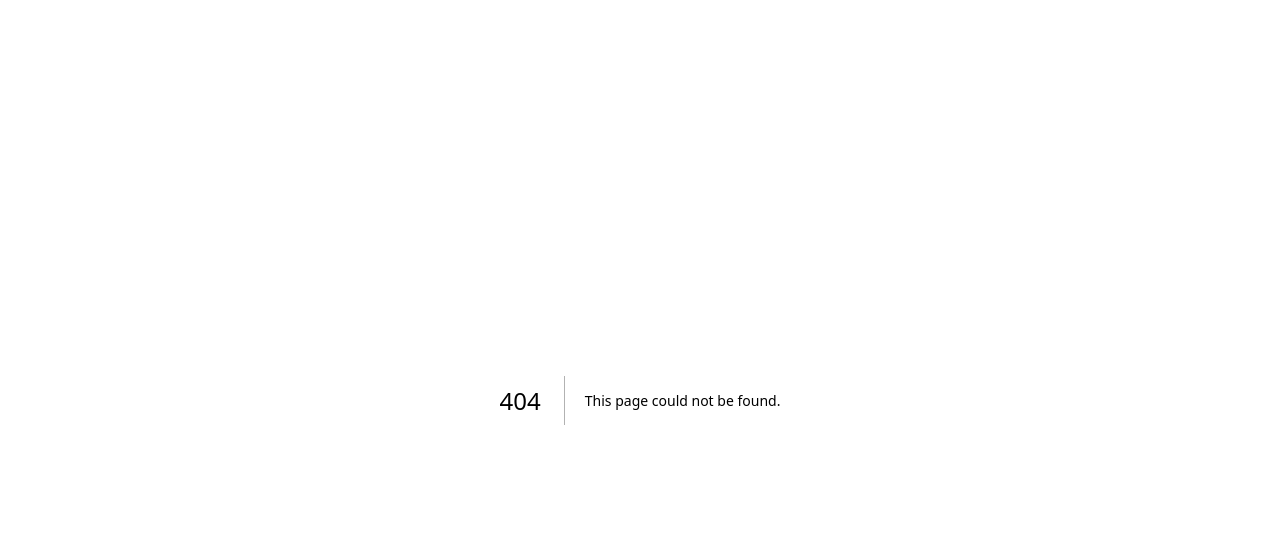
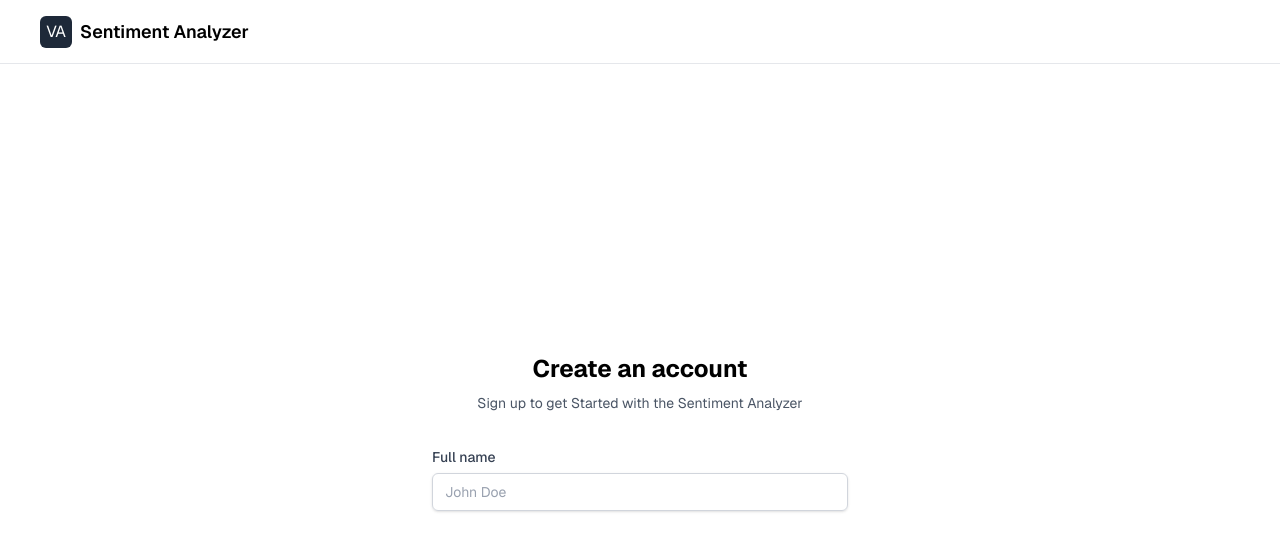
Before and after one commit to keghan001/video-sentiment-saas, a Next.js app: page /signup in a window 1280 px wide. Before the commit this address had no page. Shown: the top 550 px of the page. Built offline with nearby package versions, Linux system fonts and the light colour scheme.

Commit message:
feat: add signup functionality with validation schema and form handling

```diff
--- a/package.json
+++ b/package.json
@@ -10,7 +10,7 @@
     "db:migrate": "prisma migrate deploy",
     "db:push": "prisma db push",
     "db:studio": "prisma studio",
-    "dev": "next dev",
+    "dev": "next dev --turbo",
     "format:check": "prettier --check \"**/*.{ts,tsx,js,jsx,mdx}\" --cache",
     "format:write": "prettier --write \"**/*.{ts,tsx,js,jsx,mdx}\" --cache",
     "postinstall": "prisma generate",
@@ -22,6 +22,7 @@
   },
   "dependencies": {
     "@auth/prisma-adapter": "^2.7.2",
+    "@hookform/resolvers": "^5.2.2",
     "@prisma/client": "^6.6.0",
     "@t3-oss/env-nextjs": "^0.12.0",
     "bcryptjs": "^3.0.3",
@@ -29,6 +30,7 @@
     "next-auth": "5.0.0-beta.25",
     "react": "^19.0.0",
     "react-dom": "^19.0.0",
+    "react-hook-form": "^7.68.0",
     "zod": "^3.24.2"
   },
   "devDependencies": {
--- /dev/null
+++ b/src/app/signup/page.tsx
@@ -0,0 +1,66 @@
+"use client";
+
+import { zodResolver } from "@hookform/resolvers/zod";
+import { useState } from "react";
+import { useForm } from "react-hook-form";
+import { singnupSchema, type SingnupSchema } from "~/schemas/auth";
+
+export default function SignupPage(){
+    const [error, setError] = useState<string | null>(null);
+
+    const form = useForm<SingnupSchema>({
+        resolver: zodResolver(singnupSchema),
+        defaultValues: {
+            name: "",
+            email: "",
+            password: "",
+            confirmPassword: "",
+        }
+    });
+
+    async function onSubmit(data: SingnupSchema) {
+        ""
+    }
+
+    return( <div className="min-h-screen bg-white">
+        <nav className="flex h-16 items-center justify-between border-b border-gray-200 px-10">
+            <div className="flex items-center gap-2">
+                <div className="flex h-8 w-8 items-center justify-center rounded-md bg-gray-800 text-white">
+                    VA
+                </div>
+                <span className="text-lg font-semibold">Sentiment Analyzer</span>
+            </div>
+        </nav>
+        <main className="flex h-[calc(100vh-4rem)] items-center justify-center">
+            <div className="w-full max-w-md space-y-8 px-4">
+                <div className="text-center">
+                    <h2 className="text-2xl font-bold">Create an account</h2>
+                    <p className="mt-2 text-sm text-gray-600">
+                        Sign up to get Started with the Sentiment Analyzer
+                    </p>
+                </div>
+                <form className="mt-8 space-y-6" onSubmit={form.handleSubmit(onSubmit)}>
+                    {error && (
+                        <div className="rounded-md bg-red-50 p-4 text-sm text-red-500">
+                            {error}
+                        </div>
+                    )}
+
+                    <div className="space-y-4">
+                        <div>
+                            <label className="text-sm font-medium text-gray-700">
+                                Full name
+                            </label>
+                            <input {...form.register("name")}
+                            type="text"
+                            placeholder="John Doe"
+                            className="text-sm mt-1 block w-full border rounded-md border-gray-300 px-3 py-2 placeholder-gray-400 shadow-sm focus:border-gray-500 focus:outline-none hover:border-blue-400"
+                            />
+                        </div>
+                    </div>
+                </form>
+            </div>
+        </main>
+    </div>);
+
+}
--- a/src/schemas/auth.ts
+++ b/src/schemas/auth.ts
@@ -5,4 +5,15 @@ export const loginSchema = z.object({
     password: z.string().min(8, "Password should be 8 characters long")
 })
 
+export const singnupSchema = z.object({
+    name: z.string().min(3, "Name must be more than 3 characters"),
+    email: z.string().email("Invalid email address"),
+    password: z.string().min(8, "Password must be at least 8 characters long"),
+    confirmPassword: z.string()
+}).refine((data) => data.password === data.confirmPassword, {
+    message: "Passwords do not match",
+    path: ["confirmPassword"],
+});
+
 export type LoginSchema = z.infer<typeof loginSchema>;
+export type SingnupSchema = z.infer<typeof singnupSchema>
```
Also changed, not shown: 1 other file (tests, documents, lock files or other folders).
